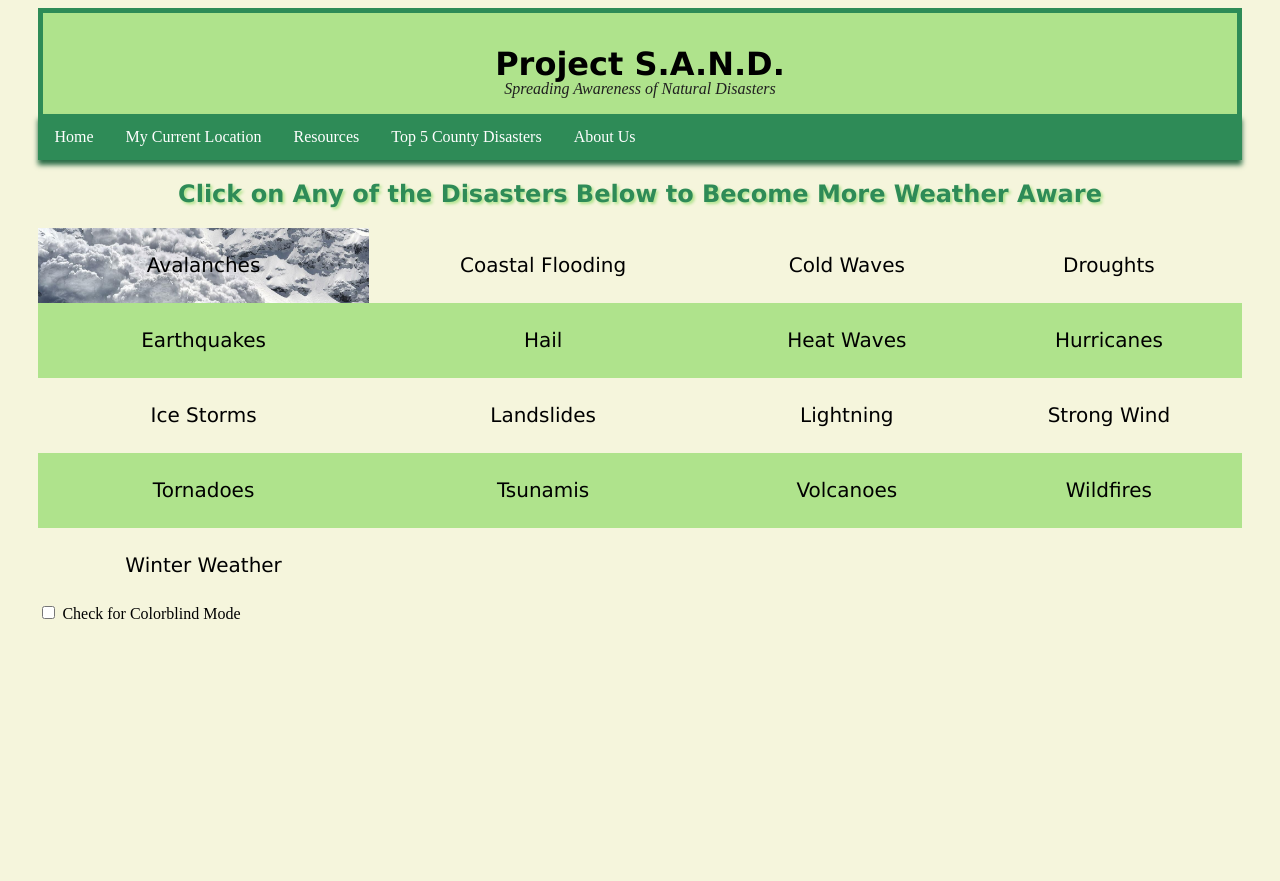
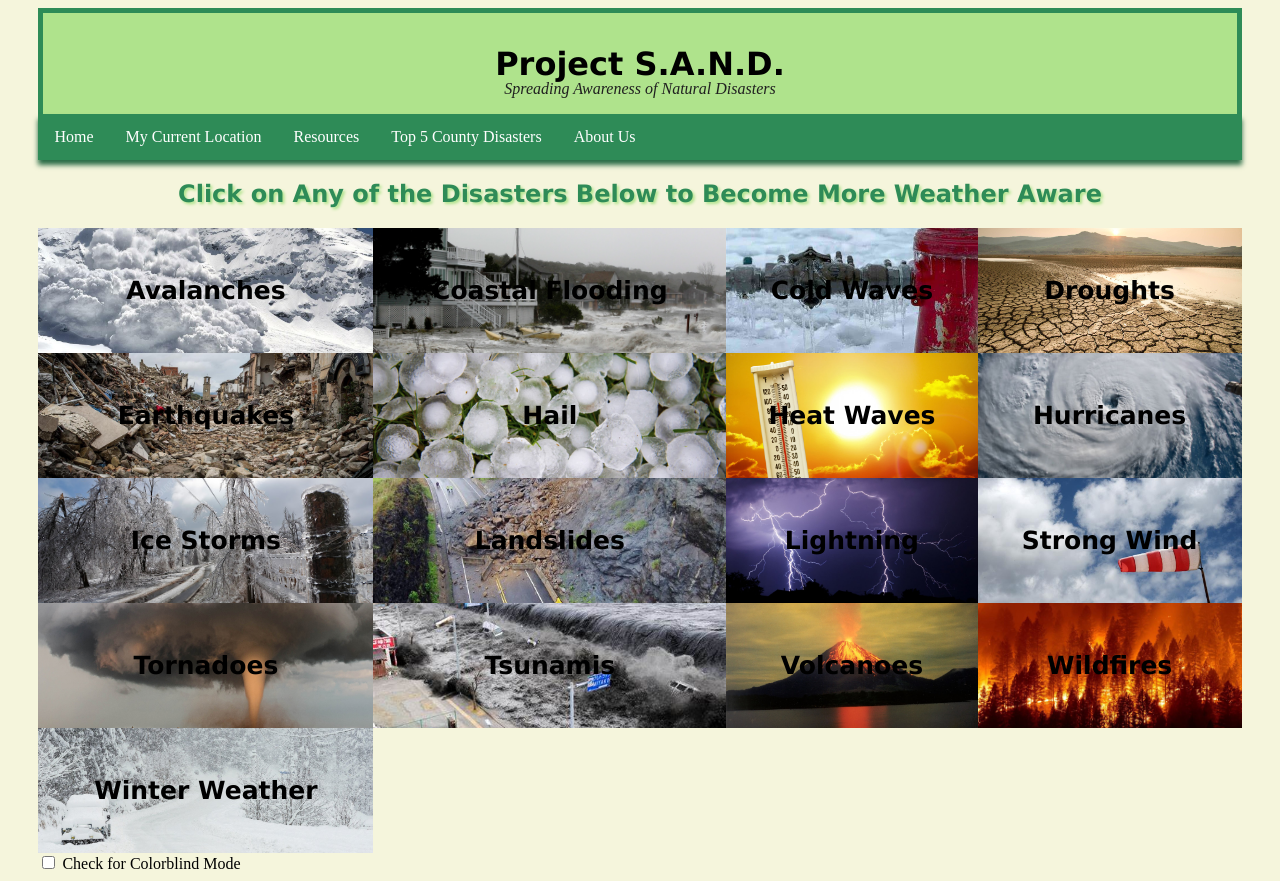
Before and after one commit to dynamiquet/Project-SAND, a Flask app: page /resources in a window 1280 px wide. Before the commit the page ends 619 px from the top, so only its background shows below. Run offline with Flask 3, Linux system fonts and the light colour scheme.

Commit message:
Added background images for each disaster resource

```diff
--- a/static/datastyle.css
+++ b/static/datastyle.css
@@ -1,9 +1,15 @@
 .resourcestable a {
 	color: black;
+	font-weight: bold;
 	text-decoration: none;
 	font-family: Verdana, Geneva, sans-serif;
-	font-size: 20px;
+	font-size: 25px;
 	text-align: center;
+}
+
+.resourcestable a:hover {
+	color: #afe38c;
+	font-weight: bold;
 }
 
 .resourcestable {
@@ -14,11 +20,106 @@
 
 td {
 	text-align: center;
-	padding: 8px;
 }
 
 .avalanche {
 	background-image: url('../static/images/avalanche.jpg');
+	background-size: cover;
+	background-position: center;
+}
+
+.coastalflooding {
+	background-image: url('../static/images/coastalflooding.jpg');
+	background-size: cover;
+	background-position: center;
+}
+
+.coldwave {
+	background-image: url('../static/images/coldwave.jpg');
+	background-size: cover;
+	background-position: center;
+}
+
+.drought {
+	background-image: url('../static/images/drought.jpg');
+	background-size: cover;
+	background-position: center;
+}
+
+.earthquake {
+	background-image: url('../static/images/earthquake.jpg');
+	background-size: cover;
+	background-position: center;
+}
+
+.hail {
+	background-image: url('../static/images/hail.jpg');
+	background-size: cover;
+	background-position: center;
+}
+
+.heatwave {
+	background-image: url('../static/images/heatwave.jpg');
+	background-size: cover;
+	background-position: center;
+}
+
+.hurricane {
+	background-image: url('../static/images/hurricane.jpg');
+	background-size: cover;
+	background-position: center;
+}
+
+.icestorm {
+	background-image: url('../static/images/icestorm.jpg');
+	background-size: cover;
+	background-position: center;
+}
+
+.landslide {
+	background-image: url('../static/images/landslide.jpg');
+	background-size: cover;
+	background-position: center;
+}
+
+.lightning {
+	background-image: url('../static/images/lightning.jpg');
+	background-size: cover;
+	background-position: center;
+}
+
+.strongwind {
+	background-image: url('../static/images/strongwind.jpg');
+	background-size: cover;
+	background-position: center;
+}
+
+.tornado {
+	background-image: url('../static/images/tornado.jpg');
+	background-size: cover;
+	background-position: center;
+}
+
+.tsunami {
+	background-image: url('../static/images/tsunami.jpg');
+	background-size: cover;
+	background-position: center;
+}
+
+.volcano {
+	background-image: url('../static/images/volcano.jpg');
+	background-size: cover;
+	background-position: center;
+}
+
+.wildfire {
+	background-image: url('../static/images/wildfire.jpg');
+	background-size: cover;
+	background-position: center;
+}
+
+.winterweather {
+	background-image: url('../static/images/winterweather.jpg');
 	background-size: cover;
 	background-position: center;
 }
@@ -28,7 +129,7 @@ tr:nth-child(even) {
 }
 
 tr {
-	height: 75px;
+	height: 125px;
 }
 
 #project-title {
--- a/templates/resources.html
+++ b/templates/resources.html
@@ -22,30 +22,30 @@
             <table class="resourcestable">
                 <tr>
                     <td class="avalanche"> <a href="https://www.ready.gov/avalanche">Avalanches</a> </td>
-                    <td> <a href="https://www.fema.gov/blog/preparing-coastal-hazards-comprehensive-guide">Coastal Flooding</a> </td>
-                    <td> <a href="https://www.ifrc.org/our-work/disasters-climate-and-crises/what-disaster/cold-waves">Cold Waves</a> </td>
-                    <td> <a href="https://www.ready.gov/drought">Droughts</a> </td>
+                    <td class="coastalflooding"> <a href="https://www.fema.gov/blog/preparing-coastal-hazards-comprehensive-guide">Coastal Flooding</a> </td>
+                    <td class="coldwave"> <a href="https://www.ifrc.org/our-work/disasters-climate-and-crises/what-disaster/cold-waves">Cold Waves</a> </td>
+                    <td class="drought"> <a href="https://www.ready.gov/drought">Droughts</a> </td>
                 </tr>
                 <tr>
-                    <td> <a href="https://www.ready.gov/earthquakes">Earthquakes</a> </td>
-                    <td> <a href="https://nmems.org/natural-disasters/how-to-prepare-for-a-hail-storm/">Hail</a> </td>
-                    <td> <a href="https://www.ready.gov/heat">Heat Waves</a> </td>
-                    <td> <a href="https://www.ready.gov/hurricanes">Hurricanes</a> </td>
+                    <td class="earthquake"> <a href="https://www.ready.gov/earthquakes">Earthquakes</a> </td>
+                    <td class="hail"> <a href="https://nmems.org/natural-disasters/how-to-prepare-for-a-hail-storm/">Hail</a> </td>
+                    <td class="heatwave"> <a href="https://www.ready.gov/heat">Heat Waves</a> </td>
+                    <td class="hurricane"> <a href="https://www.ready.gov/hurricanes">Hurricanes</a> </td>
                 </tr>
                 <tr>
-                    <td> <a href="https://www.battlbox.com/blogs/outdoors/what-to-do-during-an-ice-storm-a-comprehensive-survival-guide">Ice Storms</a> </td>
-                    <td> <a href="https://www.ready.gov/landslides-debris-flow">Landslides</a> </td>
-                    <td> <a href="https://www.ready.gov/thunderstorms-lightning">Lightning</a> </td>
-                    <td> <a href="https://www.weather.gov/safety/wind-before">Strong Wind</a> </td>
+                    <td class="icestorm"> <a href="https://www.battlbox.com/blogs/outdoors/what-to-do-during-an-ice-storm-a-comprehensive-survival-guide">Ice Storms</a> </td>
+                    <td class="landslide"> <a href="https://www.ready.gov/landslides-debris-flow">Landslides</a> </td>
+                    <td class="lightning"> <a href="https://www.ready.gov/thunderstorms-lightning">Lightning</a> </td>
+                    <td class="strongwind"> <a href="https://www.weather.gov/safety/wind-before">Strong Wind</a> </td>
                 </tr>
                 <tr>
-                    <td> <a href="https://www.ready.gov/tornadoes">Tornadoes</a> </td>
-                    <td> <a href="https://www.ready.gov/tsunamis">Tsunamis</a> </td>
-                    <td> <a href="https://www.ready.gov/volcanoes">Volcanoes</a> </td>
-                    <td> <a href="https://www.ready.gov/wildfires">Wildfires</a> </td>
+                    <td class="tornado"> <a href="https://www.ready.gov/tornadoes">Tornadoes</a> </td>
+                    <td class="tsunami"> <a href="https://www.ready.gov/tsunamis">Tsunamis</a> </td>
+                    <td class="volcano"> <a href="https://www.ready.gov/volcanoes">Volcanoes</a> </td>
+                    <td class="wildfire"> <a href="https://www.ready.gov/wildfires">Wildfires</a> </td>
                 </tr>
                 <tr>
-                    <td> <a href="https://www.ready.gov/winter-weather">Winter Weather</a> </td>
+                    <td class="winterweather"> <a href="https://www.ready.gov/winter-weather">Winter Weather</a> </td>
                 </tr>
             </table>
         </div>
```
Also changed, not shown: static/images/coastalflooding.jpg (added), static/images/coldwave.jpg (added), static/images/drought.jpg (added), static/images/earthquake.jpg (added), static/images/hail.jpg (added), static/images/heatwave.jpg (added), static/images/hurricane.jpg (added), static/images/icestorm.jpg (added), static/images/landslide.jpg (added), static/images/lightning.jpg (added), static/images/strongwind.jpg (added), static/images/tornado.jpg (added), static/images/tsunami.jpg (added), static/images/volcano.jpg (added), 2 more files.
